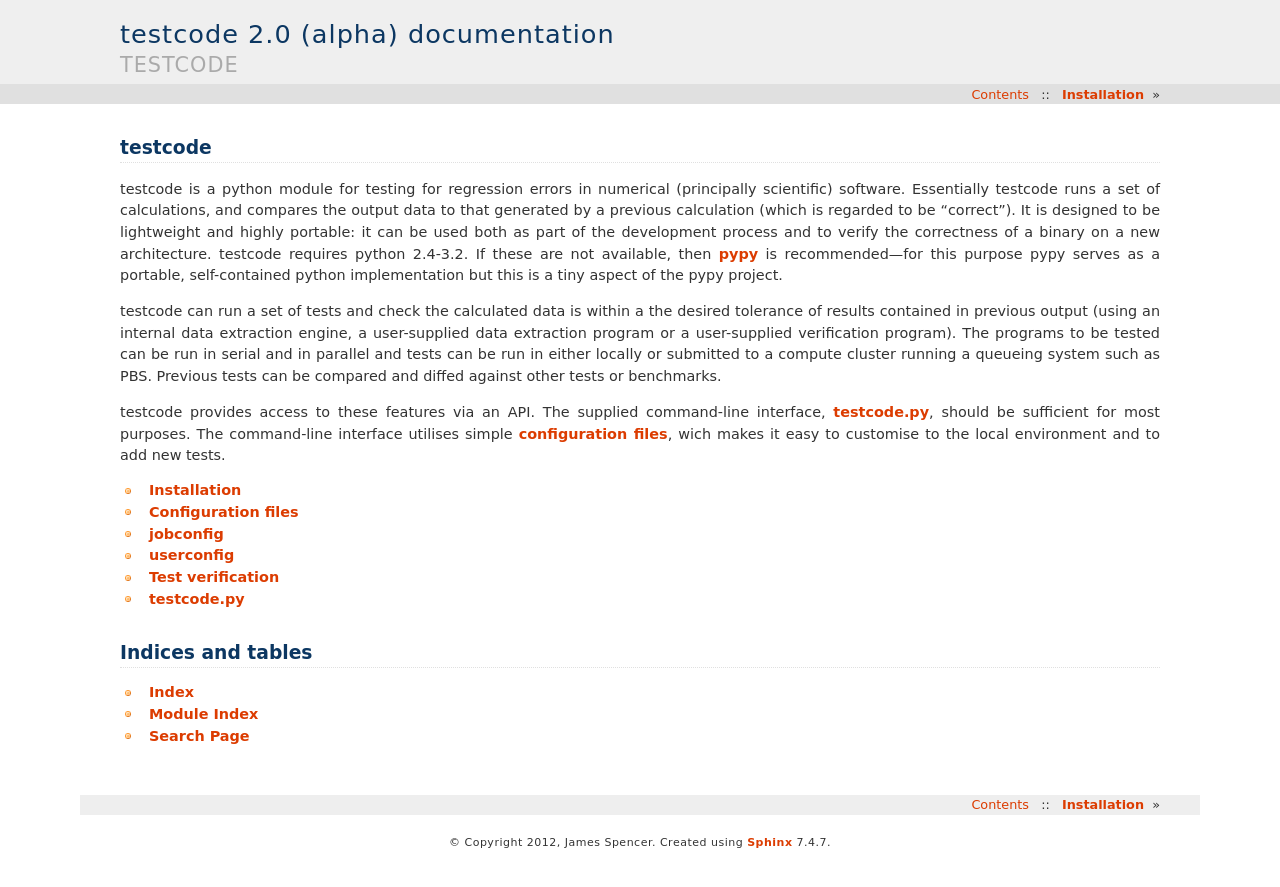
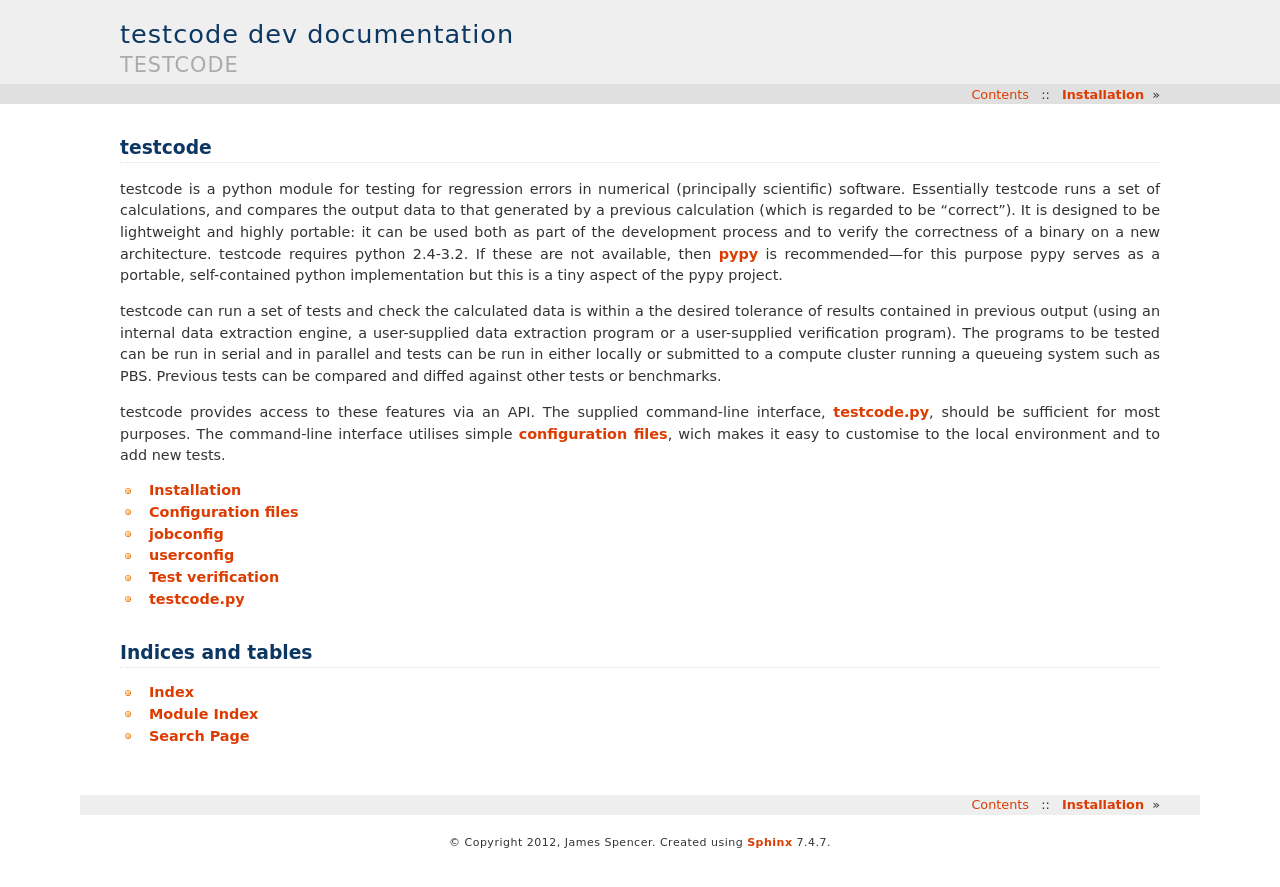
Before and after one commit to jsspencer/testcode, a Sphinx documentation site: the page built from docs/index.rst, in a window 1280 px wide. Shown: the top 887 px of the page. Built offline with Sphinx 7.4.7, drawn with Linux system fonts in a browser that asks for light colours.

Commit message:
Set release in testcode docs to 'dev'.

```diff
--- a/docs/conf.py
+++ b/docs/conf.py
@@ -49,9 +49,9 @@ copyright = '2012, James Spencer'
 # built documents.
 #
 # The short X.Y version.
-version = '2.0'
+version = 'dev'
 # The full version, including alpha/beta/rc tags.
-release = '2.0 (alpha)'
+release = 'dev'
 
 # The language for content autogenerated by Sphinx. Refer to documentation
 # for a list of supported languages.
```
